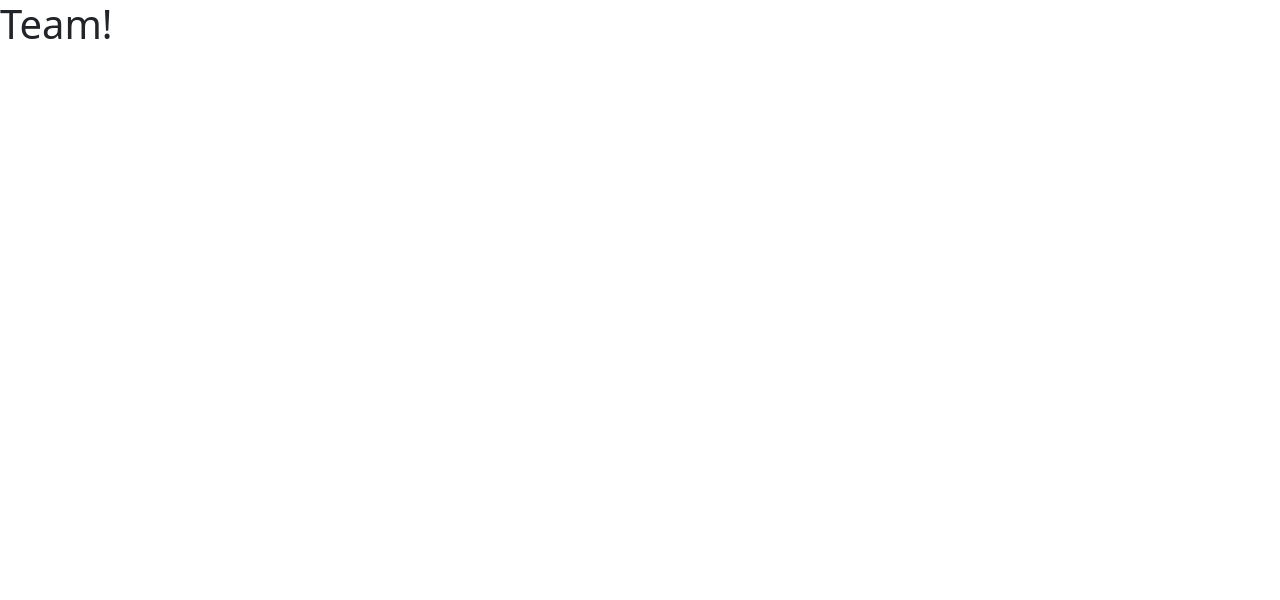
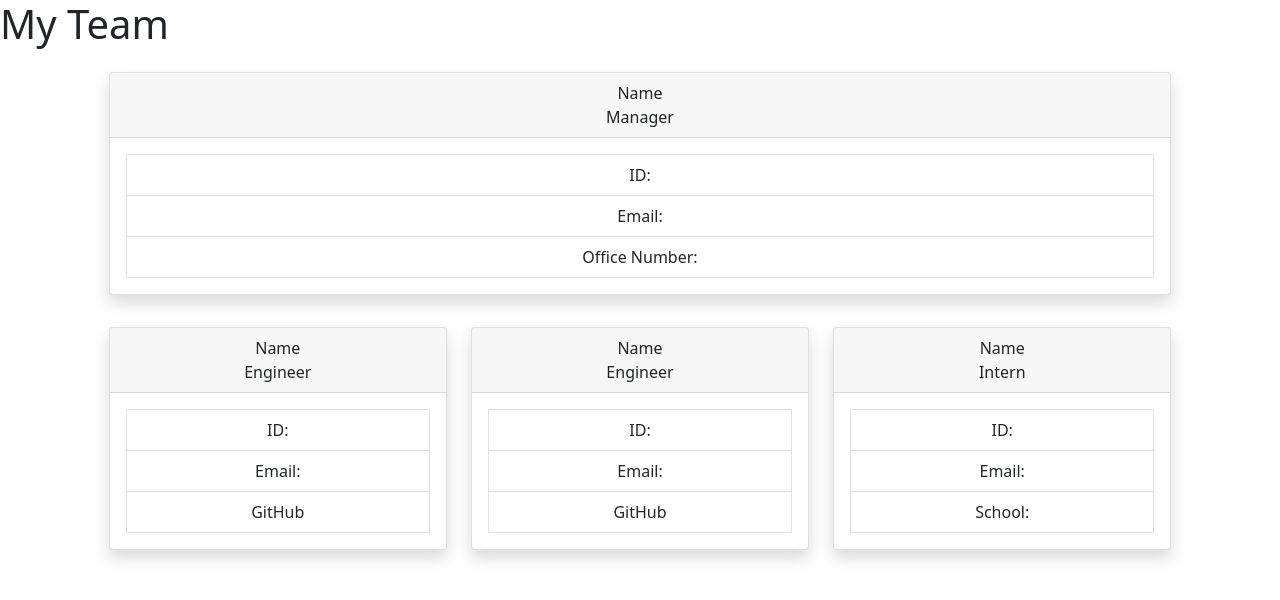
Before and after one commit to Berserk9000/team-generator, a website: page dist/index.html in a window 1280 px wide. Drawn offline with nearby package versions, Linux system fonts and the light colour scheme.

Commit message:
simple html setup

```diff
--- a/dist/index.html
+++ b/dist/index.html
@@ -10,13 +10,101 @@
 </head>
 <body>
    <header class="header">
-       <h1>Team!</h1>
+       <h1>My Team</h1>
    </header>
+
+    <main class="row justify-content-center">
+
+        <section class="col-md-10 justify-content-center text-center m-3">
+
+              <div class="card shadow rounded">
+                  <div class="card-header">
+                    Name <br>
+                    Manager
+                  </div>
+                  <div class="card-body">
+
+                    <ul class="list-group list-group-flush border">
+                      <li class="list-group-item">ID:</li>
+                      <li class="list-group-item">Email:</li>
+                      <li class="list-group-item">Office Number:</li>
+                    </ul>
+
+                  </div>
+              </div>
+
+            <section class="row row-cols-1 row-cols-md-3 g-4 mt-2">
+                <section class="col">
+                    <div class="card shadow rounded">
+
+                        <div class="card-header">
+                          Name <br>
+                          Engineer
+                        </div>
+
+                        <div class="card-body">
+                          <ul class="list-group list-group-flush border">
+                            <li class="list-group-item">ID:</li>
+                            <li class="list-group-item">Email:</li>
+                            <li class="list-group-item">GitHub</li>
+                          </ul>
+                        </div>
+
+                    </div>
+
+                </section>
+
+                <section class="col">
+                  <div class="card shadow rounded">
+
+                      <div class="card-header">
+                        Name <br>
+                        Engineer
+                      </div>
+
+                      <div class="card-body">
+                        <ul class="list-group list-group-flush border">
+                          <li class="list-group-item">ID:</li>
+                          <li class="list-group-item">Email:</li>
+                          <li class="list-group-item">GitHub</li>
+                        </ul>
+                      </div>
+
+                  </div>
+
+              </section>
+
+                <section class="col">
+                    <div class="card shadow rounded">
+
+                        <div class="card-header">
+                          Name <br>
+                          Intern
+                        </div>
+
+                        <div class="card-body">
+                          <ul class="list-group list-group-flush border">
+                            <li class="list-group-item">ID:</li>
+                            <li class="list-group-item">Email:</li>
+                            <li class="list-group-item">School:</li>
+                          </ul>
+
+                        </div>
+
+                    </div>
+
+                </section>
+
+            </section>
+
+        </section>
+
+    </main>
 
 
 
 
-
+    <script src="https://cdn.jsdelivr.net/npm/bootstrap@5.0.0-beta2/dist/js/bootstrap.bundle.min.js" integrity="sha384-b5kHyXgcpbZJO/tY9Ul7kGkf1S0CWuKcCD38l8YkeH8z8QjE0GmW1gYU5S9FOnJ0" crossorigin="anonymous"></script>
 
 </body>
 </html>
```
